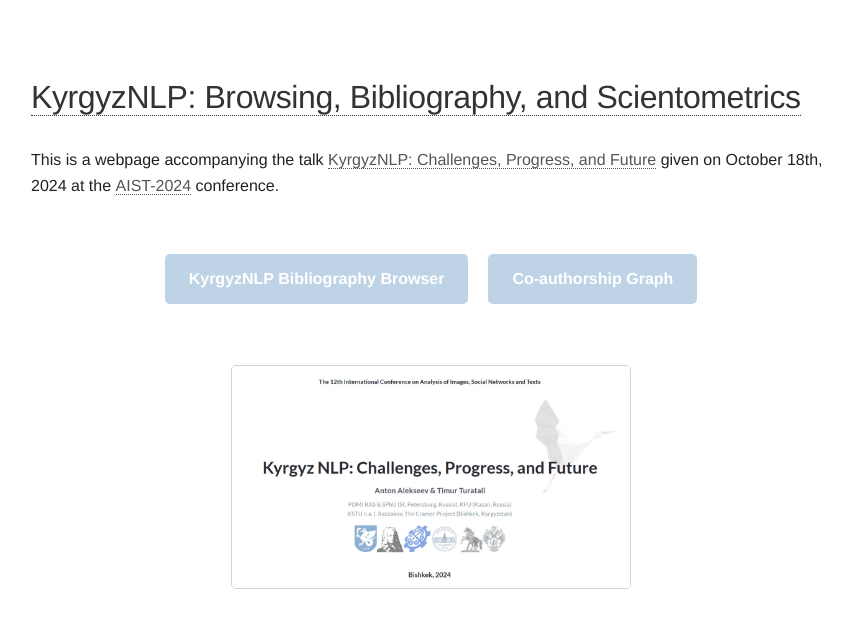
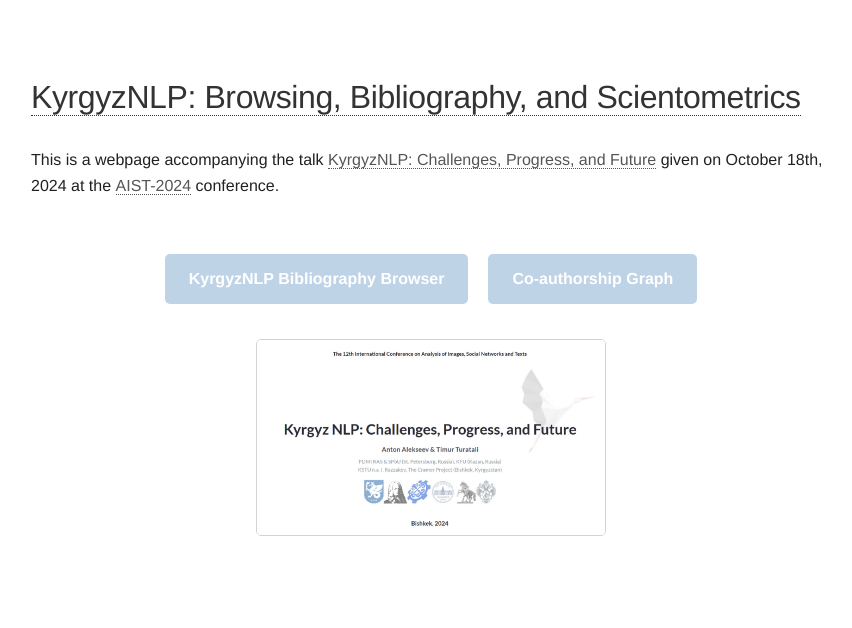
Before and after one commit to alexeyev/alexeyev.github.io, a Jekyll site: the page built from kyrgyz_nlp/index.html, in a window 1280 px wide. Shown: the top 628 px of the page, without its empty margins (209-1061 px from the left). Built offline with Jekyll 4.4.1, drawn with Linux system fonts in a browser that asks for light colours.

Commit message:
Update index.html

```diff
--- a/kyrgyz_nlp/index.html
+++ b/kyrgyz_nlp/index.html
@@ -39,7 +39,7 @@ description: Kyrgyz NLP. Challenges, Progress, and Future (a webpage accompanyin
         img {
               align-self: center;
               margin: 0 auto;
-              width: 400px;
+              width: 350px;
               border: 1px solid lightgray;
         }
     </style>
@@ -62,8 +62,7 @@ description: Kyrgyz NLP. Challenges, Progress, and Future (a webpage accompanyin
         <a href="/kyrgyz_nlp/bibliography" class="button">KyrgyzNLP Bibliography Browser</a>
         <a href="/kyrgyz_nlp/coauthorship" class="button">Co-authorship Graph</a>
     </div>
-    <br/><br/>
-
+    <br/>
     <a href="/pdf/kyrgyz-nlp-slides_2024.pdf"><img src="kyrgyznlp_first_slide.jpg"/></a>
 
 </div>
```
